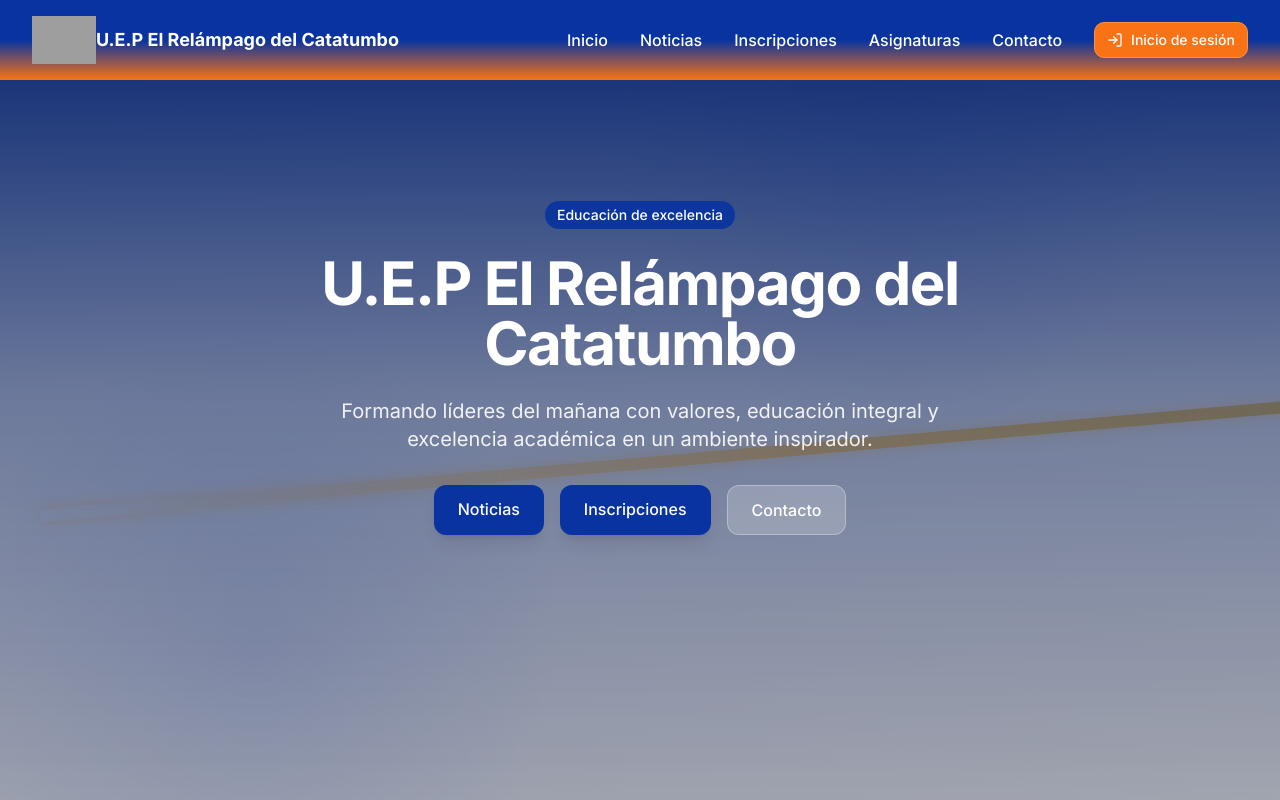
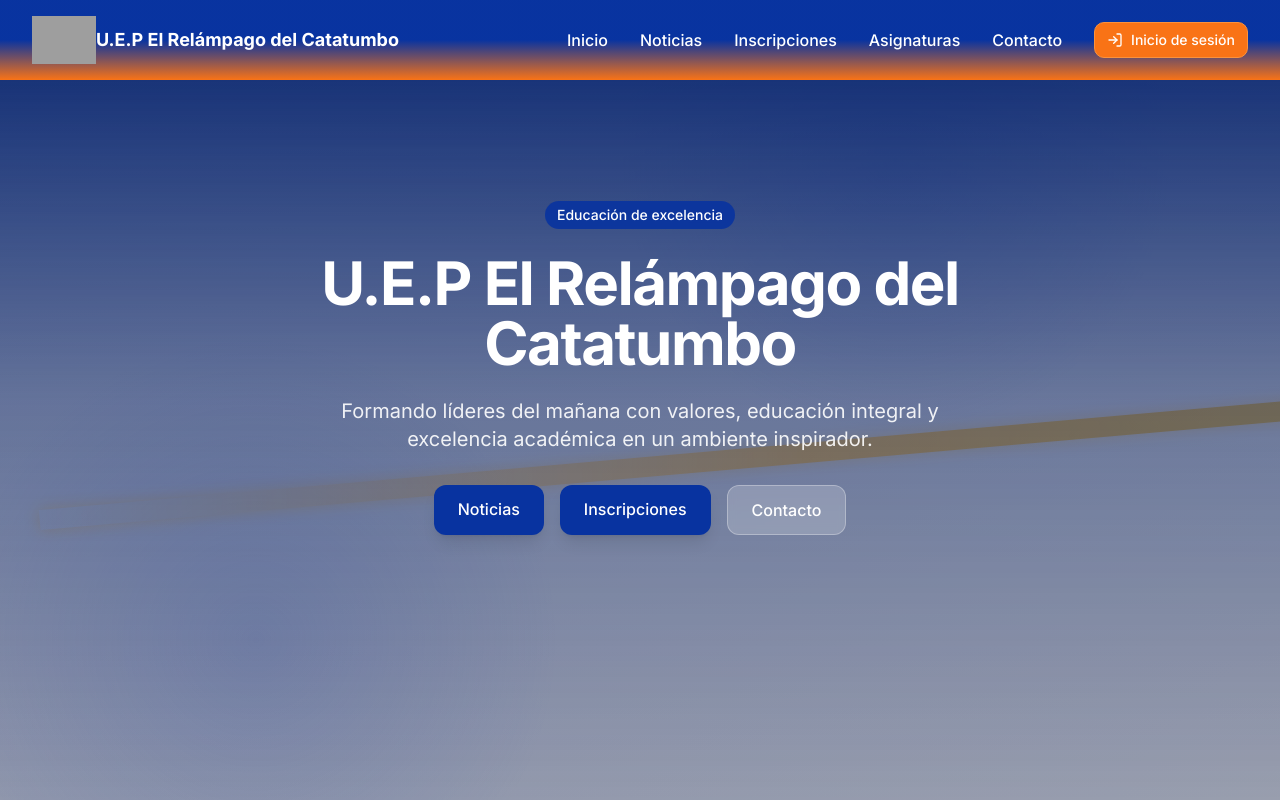
Before and after one commit to LuisNAV4/rcbeta-1, a React (Vite) app: page /#/ in a window 1280 px wide. Shown: the top 800 px of the page. Built offline with nearby package versions, Linux system fonts and the light colour scheme; grey boxes are pictures that could not be loaded.

Commit message:
Enhance background and line styling
- Increased the thickness of the diagonal line.
- Added a blue color to the background.

```diff
--- a/src/index.css
+++ b/src/index.css
@@ -79,11 +79,11 @@
     font-feature-settings: "rlig" 1, "calt" 1;
     position: relative;
     min-height: 100vh;
-    background: linear-gradient(135deg, rgba(65, 105, 225, 0.2) 0%, rgba(255, 255, 255, 0.95) 100%);
+    background: linear-gradient(135deg, rgba(65, 105, 225, 0.3) 0%, rgba(255, 255, 255, 0.95) 100%);
     overflow-x: hidden;
   }
 
-  /* Enhanced background pattern */
+  /* Enhanced background pattern with more blue */
   body::before {
     content: '';
     position: fixed;
@@ -92,20 +92,20 @@
     width: 100%;
     height: 100%;
     background:
-      radial-gradient(circle at 70% 20%, rgba(65, 105, 225, 0.15) 0%, transparent 25%),
-      radial-gradient(circle at 20% 80%, rgba(65, 105, 225, 0.15) 0%, transparent 25%);
+      radial-gradient(circle at 70% 20%, rgba(65, 105, 225, 0.2) 0%, transparent 25%),
+      radial-gradient(circle at 20% 80%, rgba(65, 105, 225, 0.2) 0%, transparent 25%);
     z-index: -2;
     pointer-events: none;
   }
 
-  /* Decorative diagonal line */
+  /* Thicker decorative diagonal line - increased height from 12px to 20px */
   body::after {
     content: '';
     position: fixed;
     top: 0;
     left: 0;
     width: 200%;
-    height: 12px;
+    height: 20px;
     background: linear-gradient(95deg, transparent, rgba(255, 165, 0, 0.6) 30%, rgba(218, 165, 32, 0.8) 50%, rgba(255, 165, 0, 0.6) 70%, transparent);
     transform: rotate(-5deg) translateY(400px);
     z-index: -1;
```
